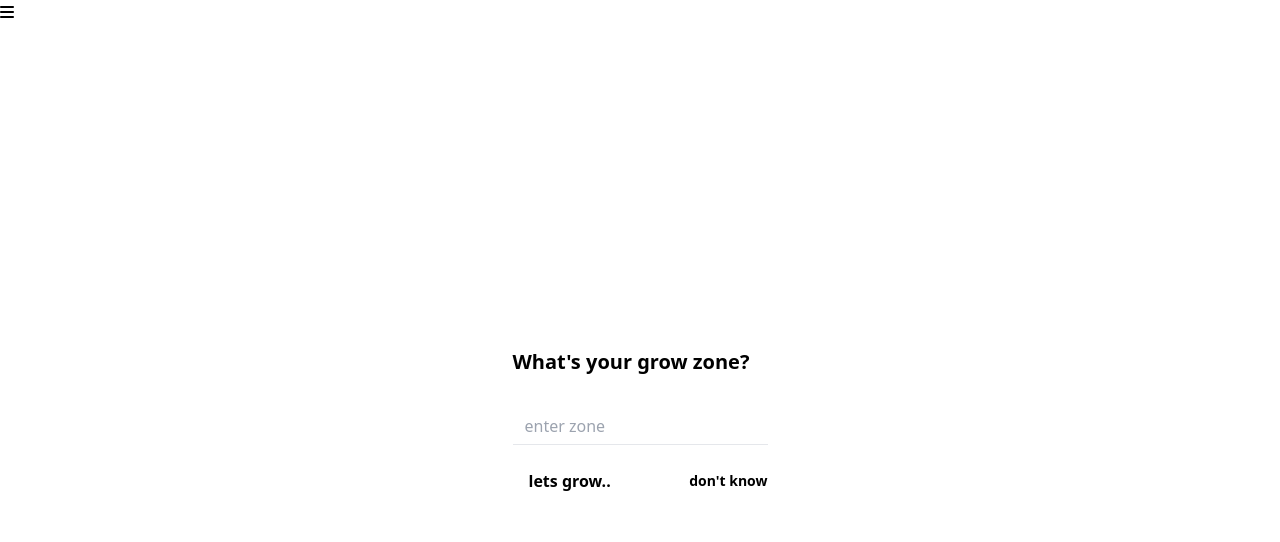
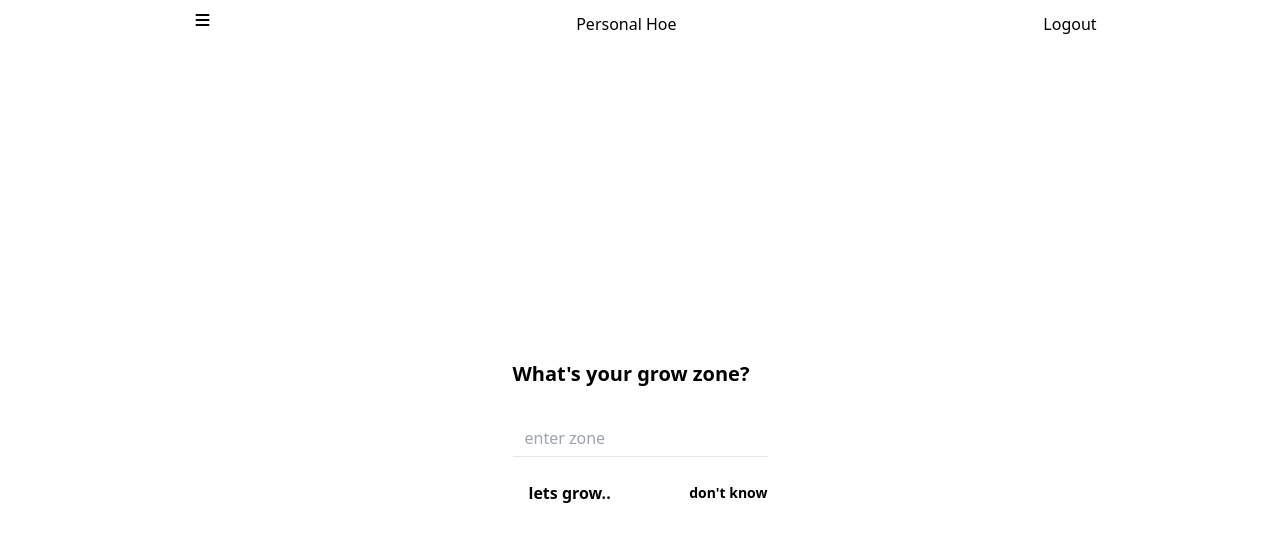
Before and after one commit to MicahBear/Thumb, a React (Vite) app: page / in a window 1280 px wide. Shown: the top 542 px of the page. Built offline with nearby package versions, Linux system fonts and the light colour scheme.

Commit message:
forming out nav bar

```diff
--- a/src/components/Nav.jsx
+++ b/src/components/Nav.jsx
@@ -1,7 +1,9 @@
 export default function Nav() {
   return (
-    <div className="dashboard--nav">
-      <i className="fa-solid fa-bars"></i>
+    <div className="flex justify-around pt-3 dashboard--nav">
+      <i className="fa-solid fa-bars pl-3 "></i>
+      <h2 className="">Personal Hoe</h2>
+      <button className="">Logout</button>
     </div>
   );
 }
```
Also changed, not shown: assets/Screenshot 2023-01-31 112540.png (added).
